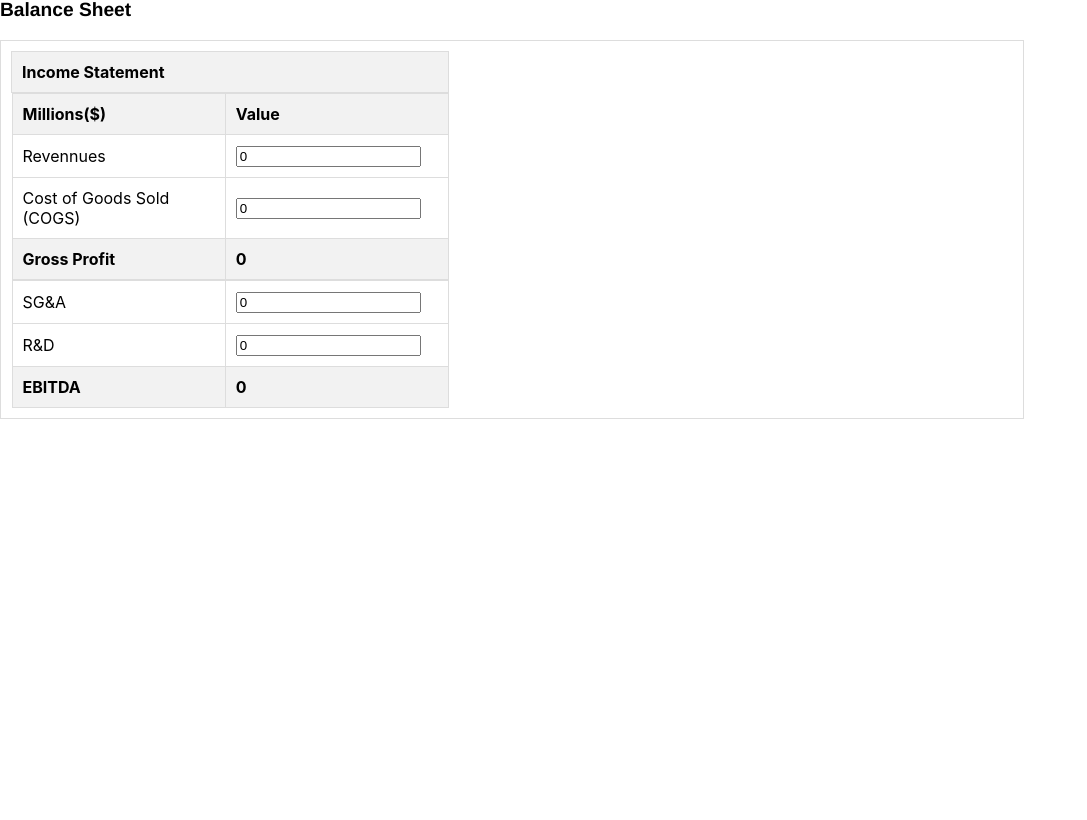
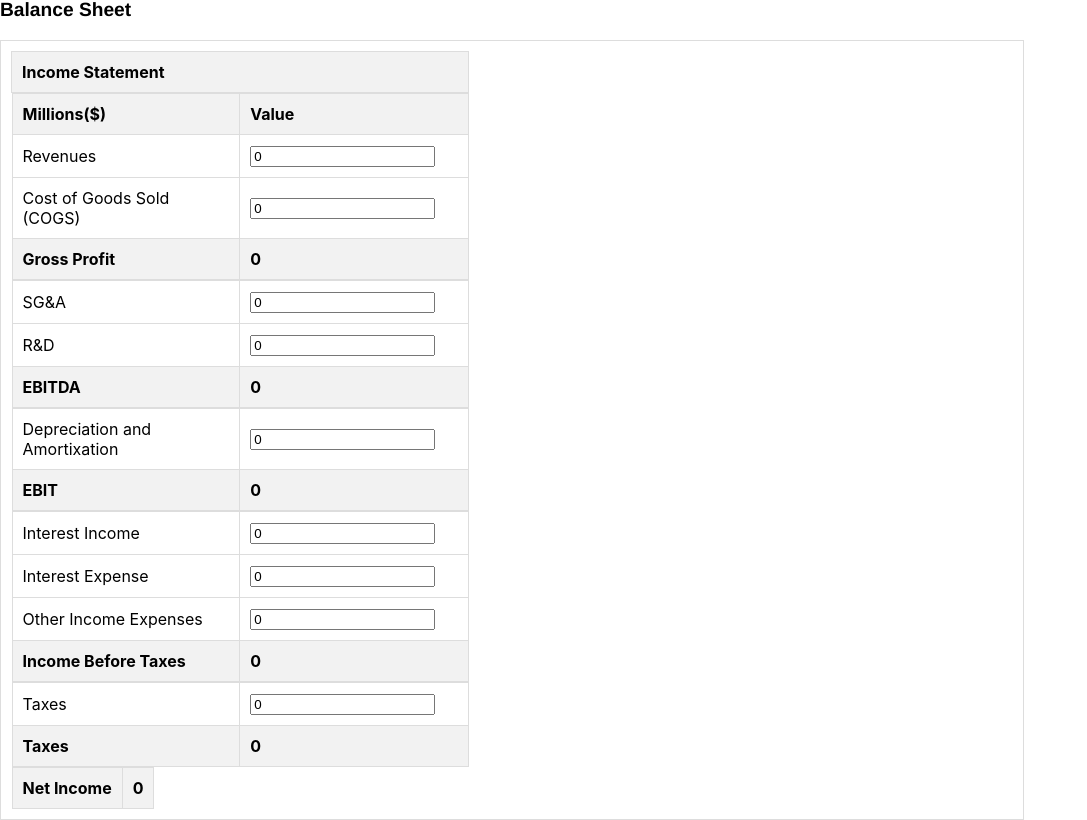
Before and after one commit to G-RIMA/FinanceFusion, a React (Create React App) app in the folder finance-fusion/: page / in a window 1280 px wide. Shown: the part 1072-1892 px from the top of the page, without its empty margins (0-1087 px from the left). Before the commit the page ends 1491 px from the top, so only its background shows below. Built offline with nearby package versions, Linux system fonts and the light colour scheme.

Commit message:
FInished the input part fro the INcome Statement

```diff
--- a/finance-fusion/src/incomestatement.js
+++ b/finance-fusion/src/incomestatement.js
@@ -3,7 +3,7 @@ import "./balancesheet.css";
 
 function IncomeStatement () {
     const [revenues, setrevenues] = useState([
-        { id: 1, name: 'Revennues', value: 0 },
+        { id: 1, name: 'Revenues', value: 0 },
         { id: 2, name: 'Cost of Goods Sold (COGS)', value: 0 },
       ]);
 
@@ -26,7 +26,7 @@ function IncomeStatement () {
         { id: 2, name: 'R&D', value: 0 },
       ]);
 
-      const EBITDA = ebitdas.reduce((acc, ebitda) => acc + parseFloat(ebitda.value), 0);
+      const EBITDA =grossProfit + (ebitdas.reduce((acc, ebitda) => acc + parseFloat(ebitda.value), 0));
 
       const handleEBITDAChange = (event, id) => {
         const newValue = parseFloat(event.target.value);
@@ -40,6 +40,70 @@ function IncomeStatement () {
         });
         setEbitda(newebitdas);
       };
+
+      const [ebits, setEbit] = useState([
+        { id: 1, name: 'Depreciation and Amortixation', value: 0 },
+      ]);
+
+      const EBIT = EBITDA + (ebits.reduce((acc, ebit) => acc + parseFloat(ebit.value), 0));
+
+      const handleEBITChange = (event, id) => {
+        const newValue = parseFloat(event.target.value);
+        const newebits = ebits.map((ebit) => {
+          if (ebit.id === id) {
+            return { ...ebit, value: newValue };
+          } else {
+            return ebit
+            ;
+          }
+        });
+        setEbit(newebits);
+      };
+
+      const [incomesb4, setIncomesb4] = useState([
+        { id: 1, name: 'Interest Income', value: 0 },
+        { id: 1, name: 'Interest Expense', value: 0 },
+        { id: 1, name: 'Other Income Expenses', value: 0 },
+
+      ]);
+
+      const IncomeB4 = EBIT + (ebits.reduce((acc, ebit) => acc + parseFloat(ebit.value), 0));
+
+      const handleIB4Change = (event, id) => {
+        const newValue = parseFloat(event.target.value);
+        const newincomesb4 = incomesb4.map((incomeb4) => {
+          if (incomeb4.id === id) {
+            return { ...incomeb4, value: newValue };
+          } else {
+            return incomeb4
+            ;
+          }
+        });
+        setIncomesb4(newincomesb4);
+      };
+
+      const [taxes, setTaxes] = useState([
+        { id: 1, name: 'Taxes', value: 0 },
+
+      ]);
+      const Tax = EBIT + (ebits.reduce((acc, ebit) => acc + parseFloat(ebit.value), 0));
+
+      const handleTaxChange = (event, id) => {
+        const newValue = parseFloat(event.target.value);
+        const newtaxes = taxes.map((tax) => {
+          if (tax.id === id) {
+            return { ...tax, value: newValue };
+          } else {
+            return tax
+            ;
+          }
+        });
+        setTaxes(newtaxes);
+      };
+
+      const NetIncome = IncomeB4 - Tax;
+
+
 
       return (
         <div className="bal-container">
@@ -100,6 +164,82 @@ function IncomeStatement () {
                   </tr>
                 </tbody>
               </thead>
+              <thead>
+                <tbody>
+                {ebits.map((ebit) => (
+              <tr key={ebit.id}>
+                <td>{ebit.name}</td>
+                <td>
+                  <input
+                    type= "number"
+                    value={ebit.value}
+                    onChange={(e) => handleEBITChange(e, ebit.id)}
+                  />
+                </td>
+              </tr>
+            ))}
+                  <tr>
+                    <th>EBIT</th>
+                    <th>
+                      {EBIT}
+                    </th>
+                  </tr>
+                </tbody>
+              </thead>
+              <thead>
+                <tbody>
+                {incomesb4.map((incomeb4) => (
+              <tr key={incomeb4.id}>
+                <td>{incomeb4.name}</td>
+                <td>
+                  <input
+                    type= "number"
+                    value={incomeb4.value}
+                    onChange={(e) => handleIB4Change(e, incomeb4.id)}
+                  />
+                </td>
+              </tr>
+            ))}
+                  <tr>
+                    <th>Income Before Taxes</th>
+                    <th>
+                      {IncomeB4}
+                    </th>
+                  </tr>
+                </tbody>
+              </thead>
+              <thead>
+                <tbody>
+                {taxes.map((tax) => (
+              <tr key={tax.id}>
+                <td>{tax.name}</td>
+                <td>
+                  <input
+                    type= "number"
+                    value={tax.value}
+                    onChange={(e) => handleTaxChange(e, tax.id)}
+                  />
+                </td>
+              </tr>
+            ))}
+                  <tr>
+                    <th>Taxes</th>
+                    <th>
+                      {Tax}
+                    </th>
+                  </tr>
+                </tbody>
+              </thead>
+              <thead>
+                <tbody>
+                  <tr>
+                    <th>Net Income</th>
+                    <th>
+                      {NetIncome}
+                    </th>
+                  </tr>
+                </tbody>
+              </thead>
           </td>
     </table>
     </div>
```
